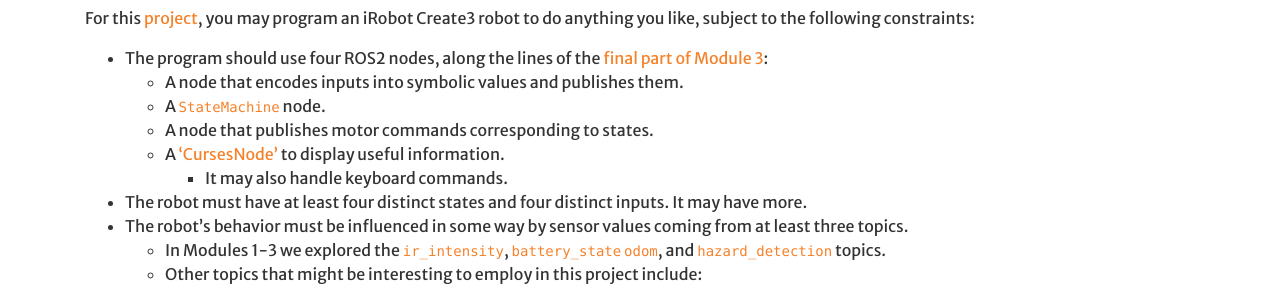
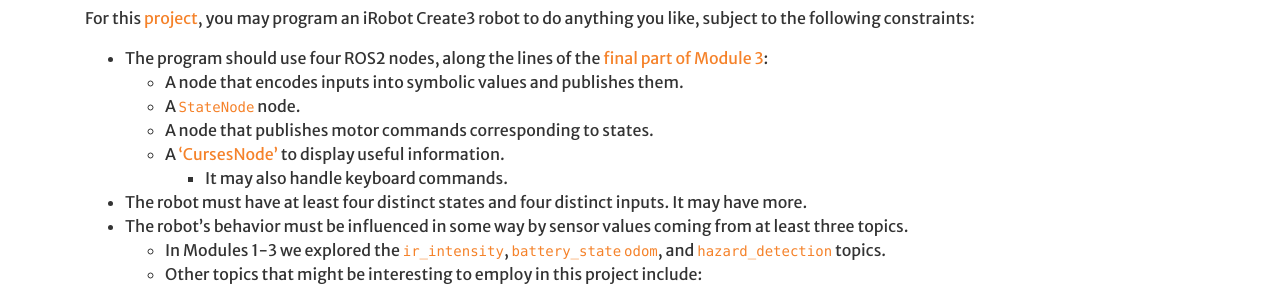
Before and after one commit to Hendrix-CS/csci235, a Jekyll site: the page built from projects/project1.md, in a window 1280 px wide. Shown: the part 178-467 px from the top of the page. Built offline with Jekyll 4.4.1, drawn with Linux system fonts in a browser that asks for light colours; a script that is not in the unit is left out.

Commit message:
Fixed typo

```diff
--- a/projects/project1.md
+++ b/projects/project1.md
@@ -9,7 +9,7 @@
 you like, subject to the following constraints:
 * The program should use four ROS2 nodes, along the lines of the [final part of Module 3]({{site.baseurl}}/modules/state_machines.html#hazard-avoiding-state-machine):
   * A node that encodes inputs into symbolic values and publishes them.
-  * A [`StateMachine`]({{site.baseurl}}/modules/state_machines.html#states) node.
+  * A [`StateNode`]({{site.baseurl}}/modules/state_machines.html#states) node.
   * A node that publishes motor commands corresponding to states.
   * A ['CursesNode']({{site.baseurl}}/modules/publications.html#console-ui-for-ros2) to display useful information.
     * It may also handle keyboard commands.
```
